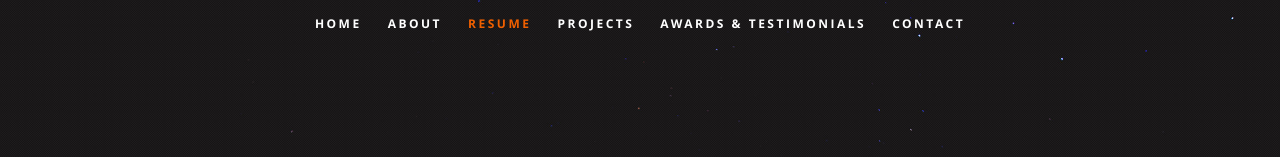
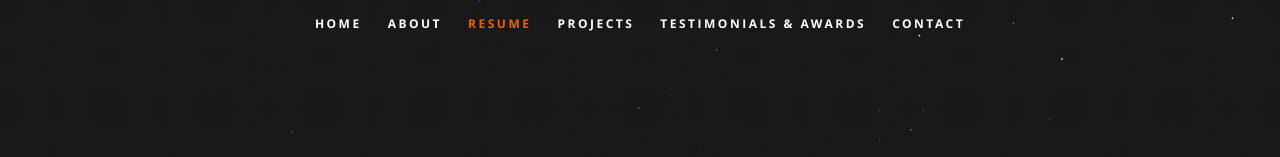
Before and after one commit to blanfried/BaerLanfriedResume, a React (Create React App) app: page / in a window 1280 px wide. Shown: the top 157 px of the page. Built offline with nearby package versions, Linux system fonts and the light colour scheme.

Commit message:
completed tesimonials and awards section, now just need to finish contact section and then launch

```diff
--- a/src/components/Header.js
+++ b/src/components/Header.js
@@ -14,7 +14,7 @@ export default class Header extends Component {
                <li><a className="smoothscroll" href="#about">About</a></li>
              <li><a className="smoothscroll" href="#resume">Resume</a></li>
                <li><a className="smoothscroll" href="#portfolio">Projects</a></li>
-               <li><a className="smoothscroll" href="#testimonials">Awards & Testimonials</a></li>
+               <li><a className="smoothscroll" href="#testimonials">Testimonials & Awards</a></li>
                <li><a className="smoothscroll" href="#contact">Contact</a></li>
             </ul>
          </nav>
--- a/src/resumeData.js
+++ b/src/resumeData.js
@@ -78,7 +78,7 @@ let resumeData = {
       "specialization":"English Teacher",
       "MonthOfLeaving":"August 2020 -",
       "YearOfLeaving":"August 2022",
-      "Achievements":"Full-time private english teacher to adults and teenagers of all different levels in Biarritz, France. Part-time during my MA for one year. Also aided in writing, editing, and proofreading students’ professional assignments."
+      "Achievements":"Full-time private english teacher to adults and teenagers of all different levels in Biarritz, France. Part-time during my MA for one year. Aside from teaching, I aided in writing, editing, and proofreading students’ professional assignments."
     },
     {
       "CompanyName":"The American University of Paris",
@@ -92,7 +92,7 @@ let resumeData = {
       "specialization":"Editorial Assistant",
       "MonthOfLeaving":"September 2019 -",
       "YearOfLeaving":"May 2020",
-      "Achievements":"Edited/proofread articles, provided feedback, and published one of my short stories"
+      "Achievements":"Edited/proofread articles, provided feedback, and published one of my short stories in the 2020 issue."
     },
     {
       "CompanyName":"“Let’s Talk About God” Club and Radio Show",
@@ -127,7 +127,7 @@ let resumeData = {
       "specialization":"Busser/Polisher",
       "MonthOfLeaving":"April 2016 -",
       "YearOfLeaving":"August 2016",
-      "Achievements":"Bussed and Polished at a high-end Italian Restaurant in Newport Beach, CA"
+      "Achievements":"Bussed and Polished at a high-end Italian Restaurant in Newport Beach, CA."
     },
     {
       "CompanyName":"City of Newport Beach",
@@ -212,15 +212,35 @@ let resumeData = {
   ],
     "testimonials":[
     {
-      "description":"\"Global Professional Skills Honour\"",
+      "description":"\"Mr. Lanfried would be amongst the top percentile of interns that we have experienced, not just because of his skill set, but above all due to his personality, reliability and willingness to do whatever it takes in a team environment. He would be an asset to any employer, and I have no hesitation to recommend him for any endeavor he chooses to pursue.\"",
+      "name":"Michael Baynes (Executive Partner of Maxwell-Baynes, Christie's International Real Estate"
+    },
+    {
+      "description":"\"[Baer] proved himself to be an extremely reliable and diligent participant, and produced work of excellent quality. He never missed a class, never came late or unprepared, never missed a deadline, and always had completed the heavy readings and other homework…I can wholeheartedly recommend Baer Lanfried—I would love to have him as a colleague or, when he is ready for such a role, as a supervisor.\"",
+      "name":"Dr. habil. Jula Wildberger (Professor of Classics and Comparative Literature at The American University of Paris)"
+    },
+    {
+      "description":"\"I have had the pleasure of working side by side with Baer. As part of our select team of highly qualified student writers, his working relationship with his academic peers was marked by his sincere interest in each student and his sensitivity to their immediate writing needs; additionally, Baer’s professionalism as a worker and a team player was exemplary.\"",
+      "name":"Ann Mott (Professor, Department of Comparative Literature and English Director, Writing Lab"
+    },
+    {
+      "description":"\"Baer [is] an interesting, studious, and dedicated student with great communication skills. As an assistant he was very well organized, diligent and was able work independently. His personality and communication skills were much appreciated at our University Library. All these skills are very valuable, and that is why I allow myself to recommend Baer Lanfried. I am confident that he will undertake his new challenges with enthusiasm and rigor.\"",
+      "name":"Jorge Sosa, MSLS (University Librarian / Directeur de la Bibliothèque Universitaire at The American University of Paris)"
+    },
+    {
+      "description":"\"[Baer] displays confidence without any sense of arrogance and, in my estimation, is a humble man who listens and learns. I believe that he would prove to be an asset to any organization that he would align himself with.\"",
+      "name":"Mark Shaffer (Assistant General Manager at KWVE Radio)"
+    },
+    {
+      "description":"Global Professional Skills Honour",
       "name":"The American University of Paris"
     },
     {
-      "description":"Provost's List (May 2020)",
+      "description":"Provost's List (2020)",
       "name":"The American University of Paris"
     },
     {
-      "description":"Provost's List (May 2019)",
+      "description":"Provost's List (2019)",
       "name":"The American University of Paris"
     }
   ]
```
